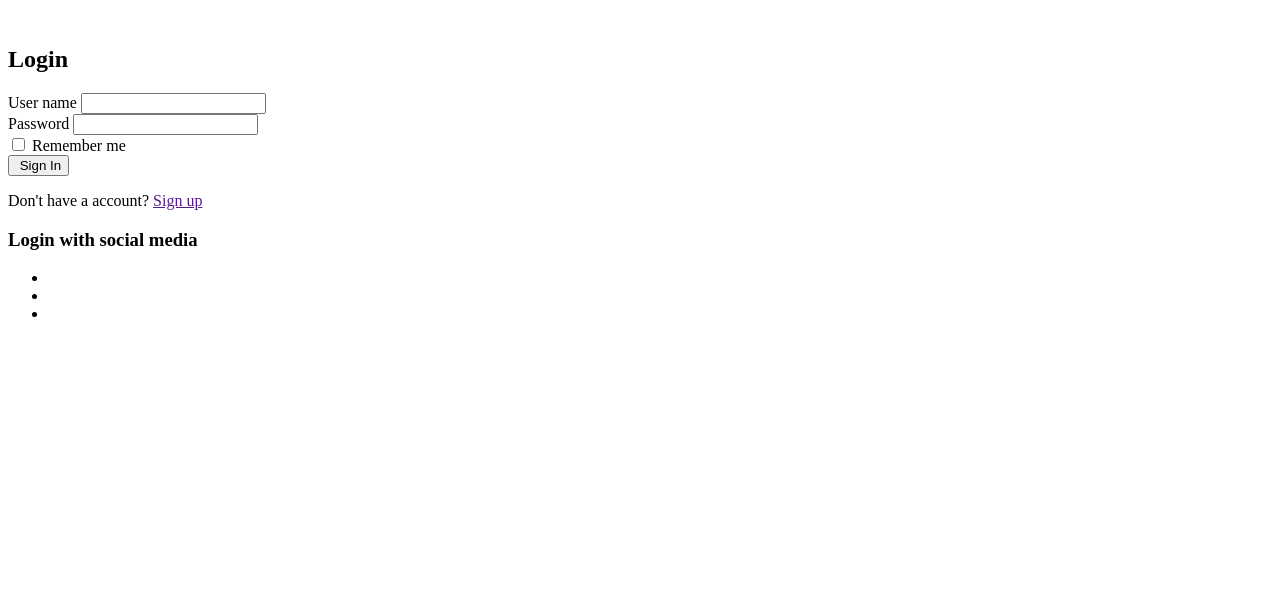
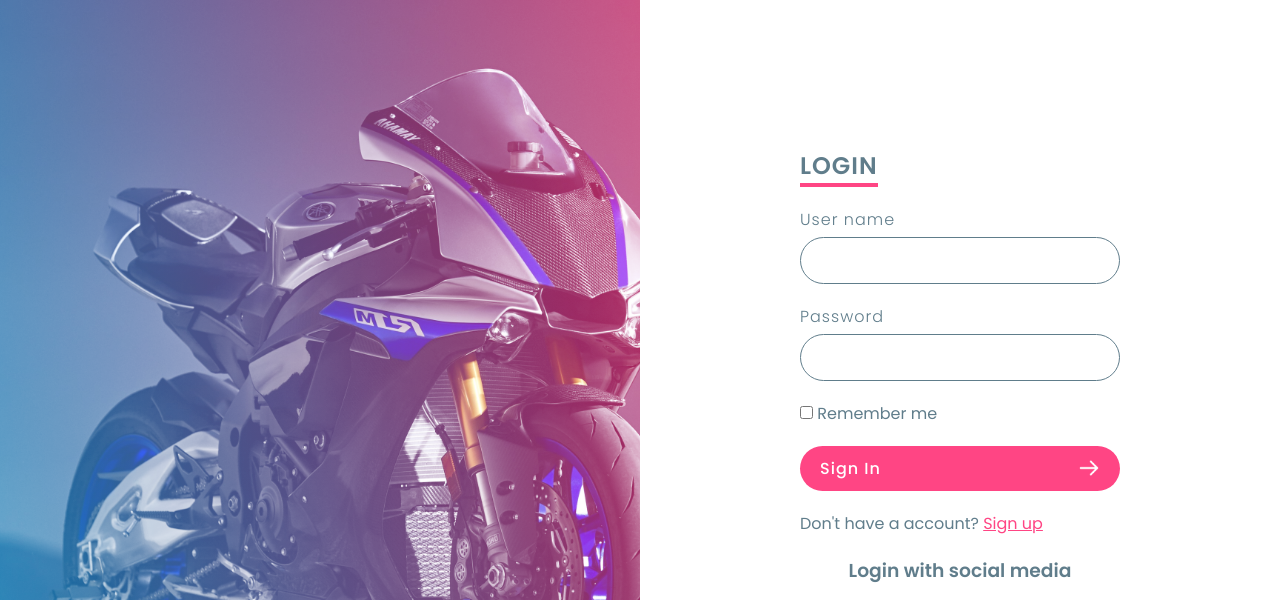
Before and after one commit to NguyenHai998/Sign-in-Page, a plain HTML site: page index.html in a window 1280 px wide. Shown: the top 600 px of the page. Drawn offline with Linux system fonts and the light colour scheme; the site is published under a folder, as on GitHub Pages, so addresses that start at the root find nothing.

Commit message:
Update index.html

```diff
--- a/index.html
+++ b/index.html
@@ -4,13 +4,13 @@
     <meta charset="UTF-8">
     <meta name="viewport" content="width=device-width, initial-scale=1.0">
     <title>Sign-in Responsive</title>
-    <link rel="stylesheet" href="/style.css">
+    <link rel="stylesheet" href="./style.css">
     <link href="https://fonts.googleapis.com/css2?family=Poppins:wght@200;300;400;500;600&display=swap" rel="stylesheet">
 </head>
 <body>
     <section>
         <div class="image-page">
-            <img class="image-page__img" src="/img/img-1.jpg" alt="">
+            <img class="image-page__img" src="./img/img-1.jpg" alt="">
 
         </div>
 
@@ -36,7 +36,7 @@
                     </div>
                     <div class="content__input">
                         <button class="content__submit" type="submit">
-                            <img class="arrow-right" src="/img/icon/arrow-right.png" alt="">
+                            <img class="arrow-right" src="./img/icon/arrow-right.png" alt="">
                             Sign In
                         </button>
                     </div>
@@ -48,9 +48,9 @@
                 </form>
                 <h3 class="content__social-title">Login with social media</h3>
                 <ul class="sci">
-                    <li><img class="facebook-icon" src="/img/icon/facebook.png" alt=""></li>
-                    <li><img src="/img/icon/instagram.png" alt=""></li>
-                    <li><img src="/img/icon/twitter.png" alt=""></li>
+                    <li><img class="facebook-icon" src="./img/icon/facebook.png" alt=""></li>
+                    <li><img src="./img/icon/instagram.png" alt=""></li>
+                    <li><img src="./img/icon/twitter.png" alt=""></li>
                 </ul>
             </div>
         </div>
```
